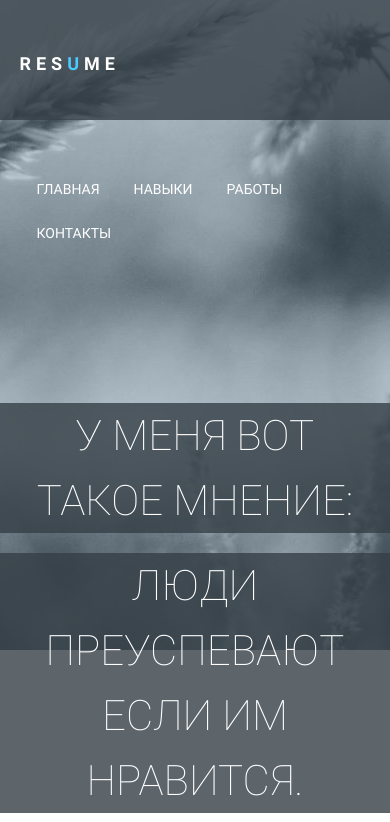
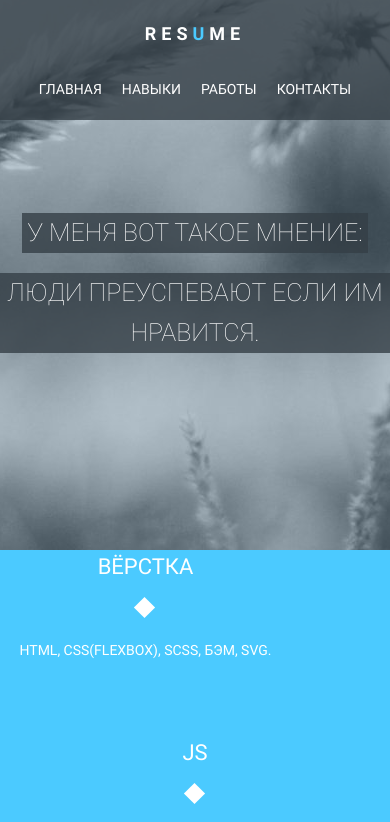
Before and after one commit to TimchenkoSergey/Resume, a website: page index.html in a window 390 px wide. Shown: the top 822 px of the page. Drawn offline with nearby package versions, Linux system fonts and the light colour scheme.

Commit message:
Completed adaptive for header

```diff
--- a/index.html
+++ b/index.html
@@ -22,13 +22,12 @@
 			</div>
 		</div>
 		<div class="header__wrap container">
-			<div class="header__row row">
-				<div class="logo col l2">
+			<div class="logo">
 				<a class="logo__link" href="#">
 					res<span class="logo__blue">u</span>me
 				</a>
 			</div>
-				<nav class="menu col l6 offset-l4">
+			<nav class="menu">
 				<ul class="menu__list">
 					<li class="menu__item">
 						<a href="#" class="menu__link">Главная</a>
@@ -44,12 +43,11 @@
 					</li>
 				</ul>
 			</nav>
-				<h1 class="header__quote row">
+		</div>
+		<h1 class="header__quote">
 			<p class="header__text">У меня вот такое мнение:</p>
 			<p class="header__text">люди преуспевают если им нравится.﻿</p>
 		</h1>
-			</div>
-		</div>
 	</header>
 	<main class="main-content">
 		<section class="skills" id="skills">
@@ -214,7 +212,6 @@
 			</div>
 		</div>
 	</footer>
-
 	<script src="https://code.jquery.com/jquery-2.1.1.min.js"></script>
 	<script src="js/materialize.min.js"></script>
 	<script src="js/main.min.js"></script>
--- a/scss/blocks/header/_header.scss
+++ b/scss/blocks/header/_header.scss
@@ -18,12 +18,28 @@
 		z-index: 2;
 	}
 
+	&__wrap {
+		display: flex;
+
+		@media only screen and (max-width: 700px) {
+			& {
+				display: block;
+			}
+		}
+	}
+
 	&__parallax {
 		width: 100%;
 		height: 650px;
 		position: absolute;
 		top: 0;
 		left: 0;
+
+		@media only screen and (max-width: 700px) {
+			& {
+				height: 550px;
+			}
+		}
 	}
 
 	&__quote {
@@ -37,6 +53,20 @@
 		text-align: center;
 
 		z-index: 2;
+
+		@media only screen and (max-width: 920px) {
+			& {
+				font-size: 35px;
+			}
+		}
+
+		@media only screen and (max-width: 750px) {
+			& {
+				margin-bottom: 50px;
+
+				font-size: 25px;
+			}
+		}
 	}
 
 	&__text {
@@ -49,6 +79,19 @@
 		background-color: rgba(53, 63, 70, 0.8);
 
 		line-height: 65px;
+
+		@media only screen and (max-width: 920px) {
+			& {
+				padding-left: 5px;
+				padding-right: 5px;
+			}
+		}
+
+		@media only screen and (max-width: 550px) {
+			& {
+				line-height: 40px;
+			}
+		}
 	}
 }
 .parallax {
--- a/scss/blocks/logo/_logo.scss
+++ b/scss/blocks/logo/_logo.scss
@@ -1,13 +1,26 @@
 .logo {
+	width: 30%;
 	margin-top: 50px;
 	margin-bottom: 50px;
 	position: relative;
+	display: inline-block;
 
 	font-size: 18px;
 	font-weight: bold;
 	letter-spacing: 5px;
+	text-align: left;
 
 	z-index: 3;
+
+	@media only screen and (max-width: 700px) {
+		& {
+			width: 100%;
+			margin-top: 20px;
+			margin-bottom: 20px;
+
+			text-align: center;
+		}
+	}
 
 	&__link {
 		color: $text-color;
--- a/scss/blocks/menu/_menu.scss
+++ b/scss/blocks/menu/_menu.scss
@@ -1,7 +1,9 @@
 .menu {
+	width: 65%;
 	margin-top: 40px;
 	margin-bottom: 170px;
 	position: relative;
+	display: inline-block;
 
 	background-color: transparent;
 
@@ -9,7 +11,29 @@
 
 	z-index: 3;
 
+	@media only screen and (max-width: 700px) {
+		& {
+			width: 100%;
+			margin-top: 0;
+			margin-bottom: 80px;
+		}
+	}
+
+	&__list {
+		display: flex;
+
+		justify-content: flex-end;
+
+		@media only screen and (max-width: 700px) {
+			& {
+				justify-content: center;
+			}
+		}
+	}
+
 	&__item {
+		display: block;
+
 		border: 2px solid transparent;
 
 		transition: 0.3s;
@@ -31,5 +55,19 @@
 			background-color: transparent;
 			color: $blue;
 		}
+
+		@media only screen and (max-width: 410px) {
+			& {
+				padding-right: 8px;
+				padding-left: 8px;
+			}
+		}
+
+		@media only screen and (max-width: 350px) {
+			& {
+				padding-right: 3px;
+				padding-left: 3px;
+			}
+		}
 	}
 }
--- a/scss/blocks/works/_works.scss
+++ b/scss/blocks/works/_works.scss
@@ -44,8 +44,7 @@
 			transform: scale(1.1);
 
 			&:after {
-				width: 0;
-				height: 0;
+				background-color: rgba(81, 95, 103, 0);
 			}
 		}
 
```
Also changed, not shown: css/main.min.css. Lines whose indentation alone changed are shown as unchanged.
